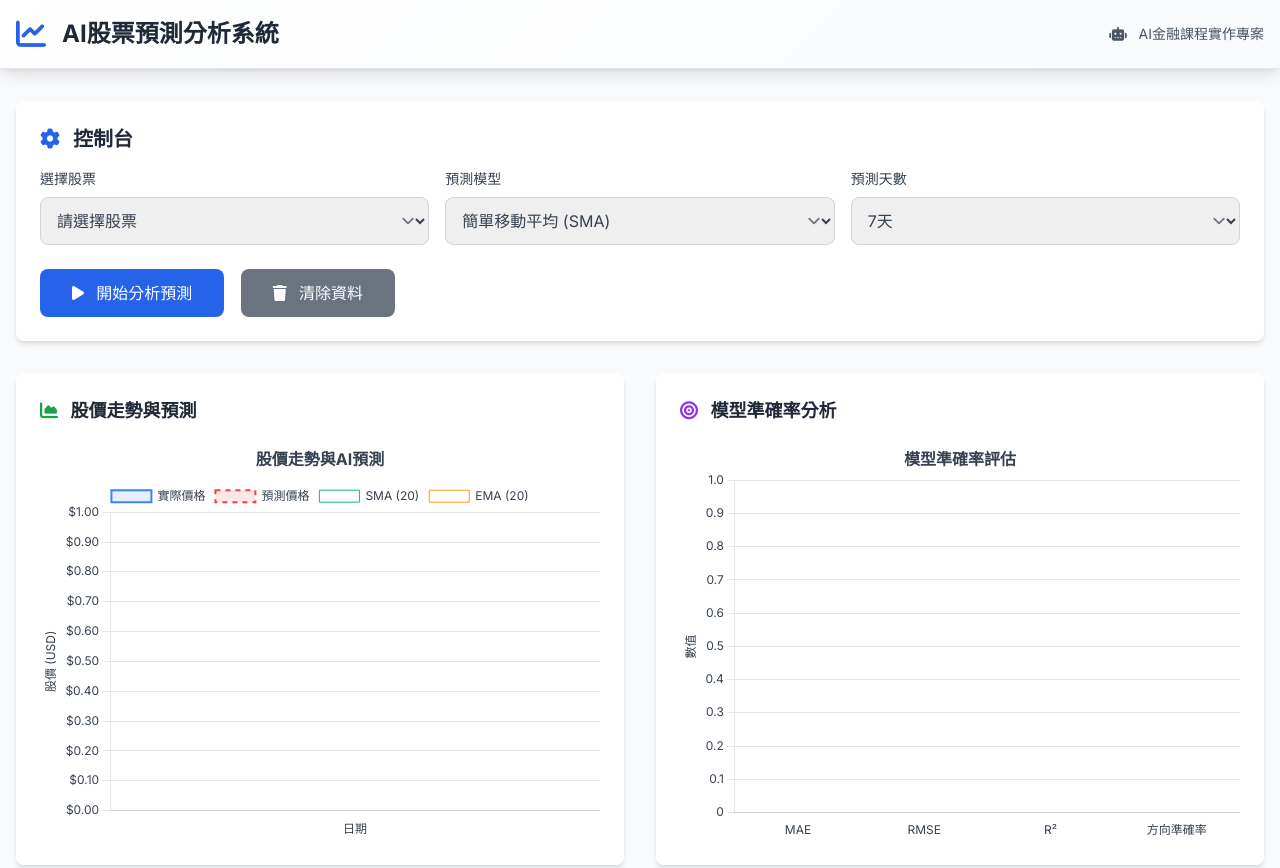
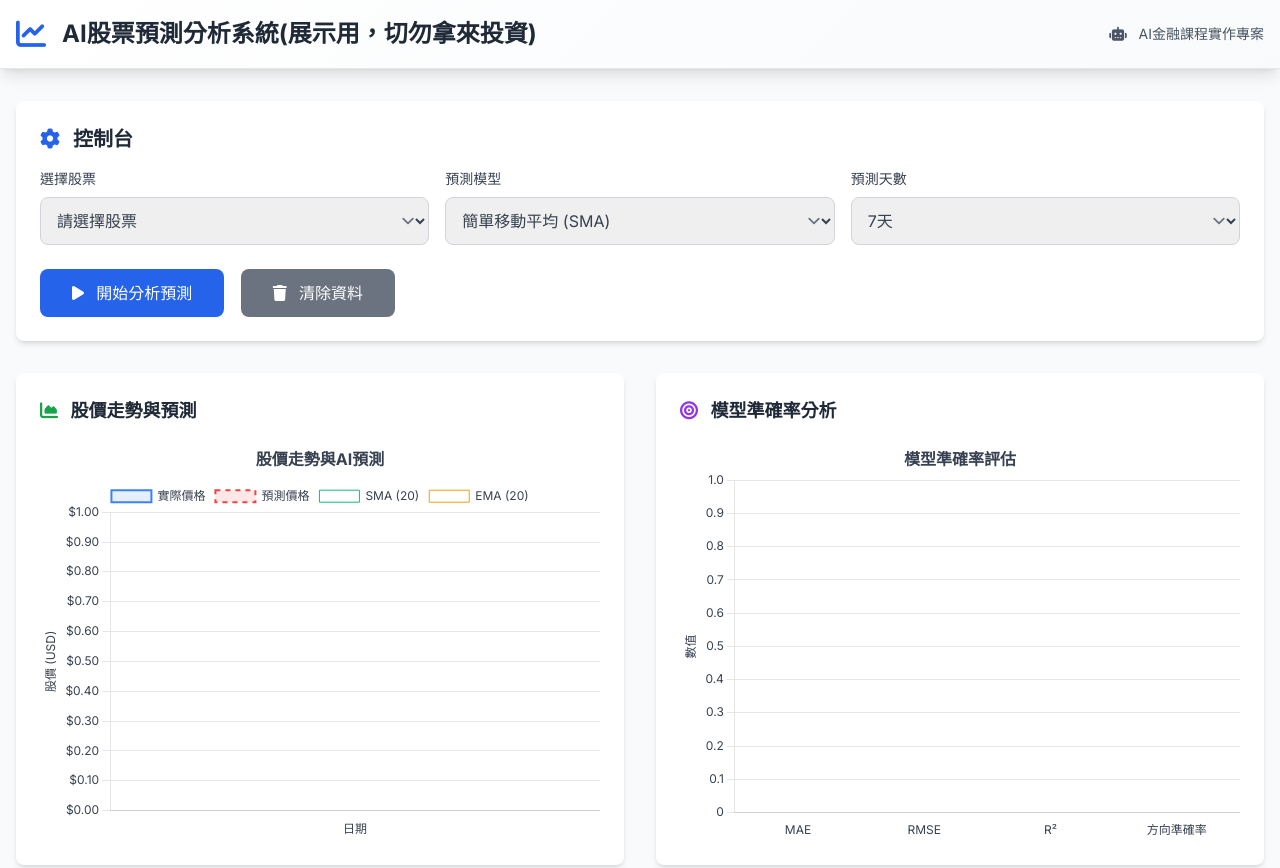
Before and after one commit to NetherIce/NetherIce.github.io, a plain HTML site: page 20250819/index.html in a window 1280 px wide. Shown: the top 868 px of the page. Drawn offline with nearby package versions, Linux system fonts and the light colour scheme.

Commit message:
index.html

```diff
--- a/20250819/index.html
+++ b/20250819/index.html
@@ -18,7 +18,7 @@
             <div class="flex items-center justify-between">
                 <div class="flex items-center space-x-4">
                     <i class="fas fa-chart-line text-3xl text-blue-600"></i>
-                    <h1 class="text-2xl font-bold text-gray-800">AI股票預測分析系統</h1>
+                    <h1 class="text-2xl font-bold text-gray-800">AI股票預測分析系統(展示用，切勿拿來投資)</h1>
                 </div>
                 <div class="text-sm text-gray-600">
                     <i class="fas fa-robot mr-2"></i>
```
